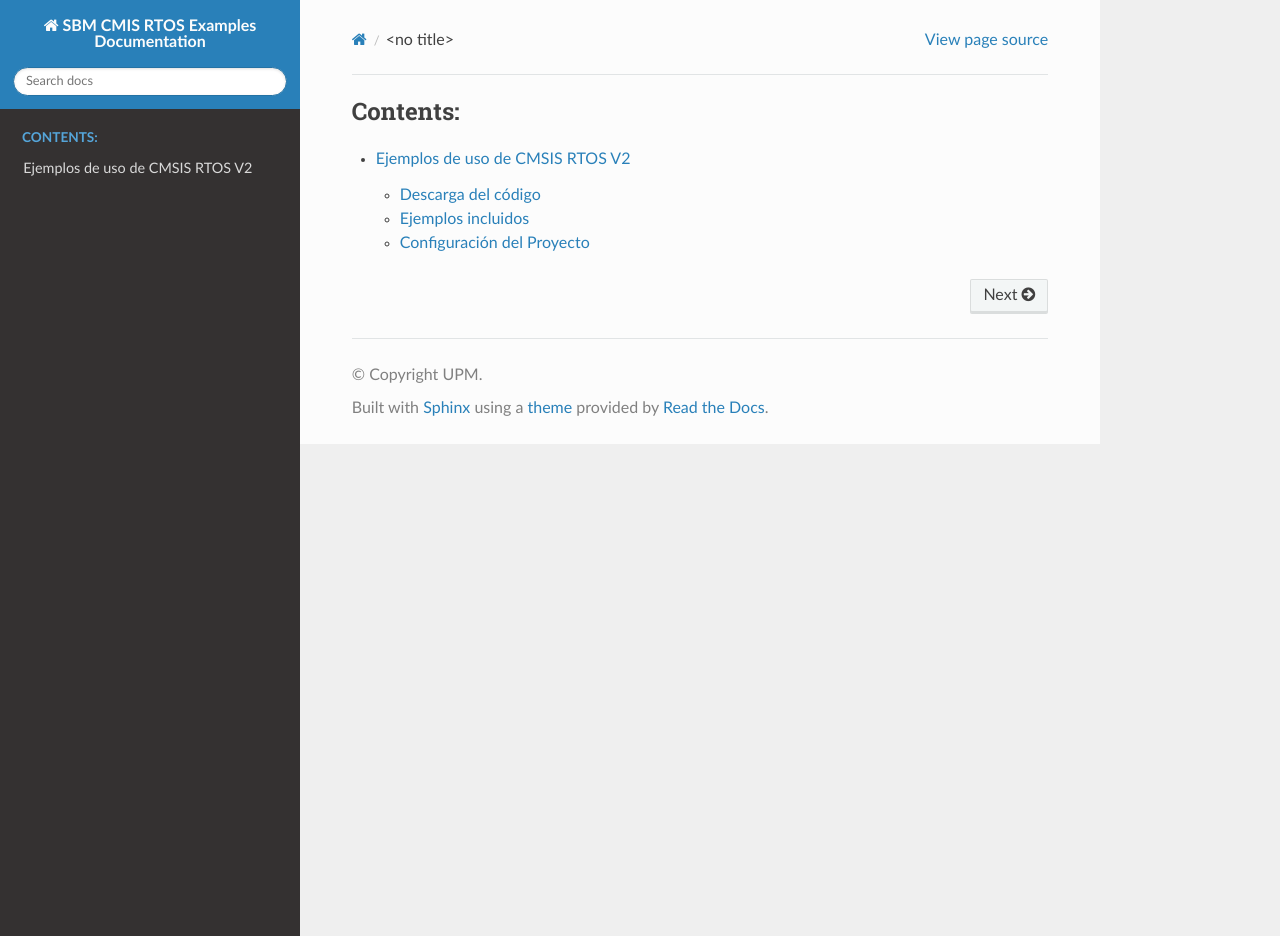
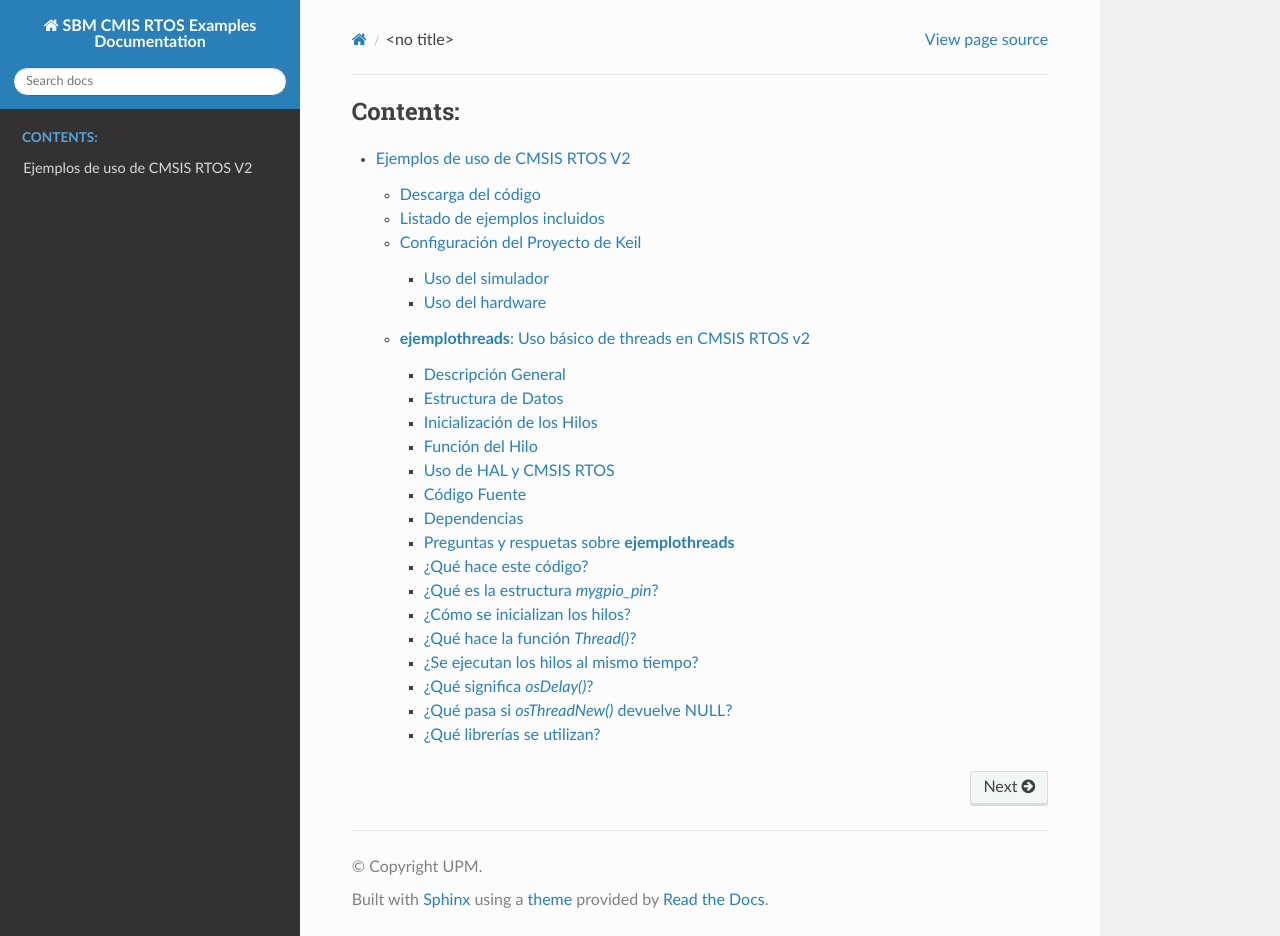
Before and after one commit to mruizglz/SBM-rtos, a Sphinx documentation site: the page built from docs/index.rst, in a window 1280 px wide and 936 px high. Built offline with Sphinx 7.4.7 and the Read the Docs theme 3.1.0, drawn with Linux system fonts in a browser that asks for light colours; some of the changed lines change nothing that is shown.

Commit message:
Improve description

```diff
--- a/docs/cmsis-rtos.rst
+++ b/docs/cmsis-rtos.rst
@@ -3,15 +3,15 @@
 ================================
 
 El repositorio contiene los ejemplos básicos para entender el funcionamiento de la API CMSIS-RTOS V2 utilizando el sistema operativo RTX version 5.
-Los ejemplos estan implementados para utilizar minimamente los periféricos del microcontrolador y hacer hincapie en los conceptos de manejo del Sistema OPerativo.
+Los ejemplos estan implementados para utilizar minimamente los periféricos del microcontrolador y hacer hincapie en los conceptos de manejo del Sistema Operativo.
 
-Los ejemplos se han implementado para el STM32F429 utilizado en la asignatura Sistemas Basados en microprocesador y se pueden ejecutar utilizando el simulador del microprocesador includido en el entorno de keil Microvision  o bien el hardware.
+Los ejemplos se han implementado para el STM32F429 utilizado en la asignatura **Sistemas Basados en microprocesador** y se pueden ejecutar utilizando el simulador del microprocesador includido en el entorno de keil Microvision o bien el hardware.
 
 *******************
 Descarga del código
 *******************
 
-Para descrgar el código puede utilizar un cliente de git en su ordenador o bien descargar el repositorio completo. Las instruciones para clonar el repositorio son:
+Para descargar el código puede utilizar un cliente de git en su ordenador o bien descargar el repositorio completo (formato **zip**). Las instruciones para clonar el repositorio son:
 
 .. note:: Descarga del código
 
@@ -23,48 +23,75 @@
 
 
 
-*******************
-Ejemplos incluidos
-*******************
-
+*****************************
+Listado de ejemplos incluidos
+*****************************
 
 .. list-table:: Ejemplos incluidos
    :header-rows: 1
 
    * - Carpeta
      - Objetivos
-   * - ejemplothreads
+   * - **ejemplothreads**
      - Aprender el manejo básico de creación de threads. Uso de la misma función con parámetros parea crear multiples threads
-   * - ejemplothreads-flags
+   * - **ejemplothreads-flags**
      - Sincronización de threads usando flags
-   * - ejemplothreads-queues
+   * - **ejemplothreads-queues**
      - Intercambio de datos entre threads usando colas
-   * - ejemplothreads-timers
+   * - **ejemplothreads-timers**
      - Gestion de timers "software"
 
 
-**************************
-Configuración del Proyecto
-**************************
+**********************************
+Configuración del Proyecto de Keil
+**********************************
 
 -----------------
 Uso del simulador
 -----------------
 
-En Keil Microvision dispone de opciones para configurar el target (Options for Target). Seleccione Debug y active el uso del simulador (Use Simulator). Configure el fichero
+Keil Microvision dispone de opciones para configurar donde se ejecutará la aplicación (Icono *Options for Target*). Seleccione **Debug** y active el uso del simulador (**Use Simulator**).
+Es necesario que configure el fichero de inicialización (**Initialization File**) para que cargue el script de configuración del microcontrolador. En este caso, seleccione el fichero ``simulator.ini`` que se encuentra en cada una de las carpetas de ejmplo. Por ejemplo en la carpeta ``.\ejemplothreads`` del repositorio encontrará el fichero **simulador.ini** con este contenido:
 
-Control de LEDs con CMSIS RTOS v2 en STM32
-==========================================
+.. literalinclude:: ../ejemplothreads/simulator.ini
+  :language: ini
+  :linenos:
+  :emphasize-lines: 3
+
+El significado de estas instrucciones es habilitar para el simulador las operaciones de lectura  escritura en las zonas de memoria donde se encuentran los periféricos.
+
+.. tip::
+
+   Cuando se usa el simulador de Keil las operaciones de escritura y lectura de los periféricos no tienen ningún efecto y por tanto no podrá simular el comportamiento hardware de los mismos
+   Todas las operaciones de la capa HAL que actuan sobre periféricos no tendrán ningún efecto. Por ejemplo, si en el código se configura un pin como salida y luego se escribe un valor alto en el mismo, no podrá ver ningún cambio en el estado del pin.
+
+
+Como podrá ver en el codigo del programa ``main.c`` existe compilación condicional para incluir o no el código de configuración del RCC para usar un reloj externo (HSE).
+Si utiliza el simulador debe desactivar esta opción y usar el reloj interno (HSI) que es el que utiliza el simulador. La pestaña **C/C++(AC6)** permite añadir en ``define`` etiquetas. Incluya ``SIMULATOR`` si quiere utilizar el simulator.
+
+----------------
+Uso del hardware
+----------------
+
+Si dispone de una placa con el microcontrolador STM32F429 puede ejecutar el código directamente en el hardware. En este caso debe configurar las opciones del proyecto para que utilice el ST-Link en lugar del simulador.
+
+**No defina la variable** ``SIMULATOR`` en las opciones de compilación para que el circutio de RCC se configure adecadamente.
+
+**********************************************************
+**ejemplothreads**: Uso básico de threads en CMSIS RTOS v2
+**********************************************************
 
 Este documento describe el funcionamiento de un programa en C que utiliza CMSIS RTOS v2 y la biblioteca HAL de STM32 para controlar dos LEDs mediante hilos concurrentes.
 
+-------------------
 Descripción General
 -------------------
 
 El programa crea dos hilos que controlan dos LEDs conectados a los pines PB0 y PB7 del microcontrolador STM32F4. Cada hilo alterna el estado de su LED con una frecuencia distinta, utilizando funciones del sistema operativo en tiempo real (RTOS) y la biblioteca HAL para la configuración y manipulación de los pines GPIO.
 
-Estructura de Datos Personalizada
----------------------------------
+-------------------
+Estructura de Datos
+-------------------
 
 Se define una estructura llamada ``mygpio_pin`` que encapsula toda la información necesaria para controlar un LED:
 
@@ -75,6 +102,7 @@
 
 Esta estructura permite pasar todos los parámetros necesarios a la función del hilo de forma organizada.
 
+---------------------------
 Inicialización de los Hilos
 ---------------------------
 
@@ -86,6 +114,7 @@
 
 Cada hilo se ejecuta de forma independiente y controla su propio LED.
 
+----------------
 Función del Hilo
 ----------------
 
@@ -99,17 +128,14 @@
 
 Esto provoca que el LED conectado al pin correspondiente parpadee con una frecuencia determinada.
 
+-----------------------
 Uso de HAL y CMSIS RTOS
-------------------------
+-----------------------
 
 - **HAL (Hardware Abstraction Layer)**: se utiliza para configurar e inicializar los pines GPIO de forma sencilla y portable.
 - **CMSIS RTOS v2**: proporciona las funciones para crear y gestionar hilos, como ``osThreadNew`` y ``osDelay``.
 
-Sincronización de los Hilos
----------------------------
-
-Aunque los hilos no están sincronizados explícitamente entre sí, cada uno tiene su propio retardo y ejecuta su bucle de forma independiente. Esto permite que los LEDs parpadeen de forma asíncrona, simulando tareas concurrentes en el sistema embebido.
-
+-------------
 Código Fuente
 -------------
 
@@ -169,48 +195,56 @@
         mygpio_pin *gpio = (mygpio_pin *)argument;
         HAL_GPIO_Init(gpio->port, &(gpio->pin));
         while (1) {
-            gpio->counter = ~gpio->counter;
+            gpio->counter++;
             HAL_GPIO_TogglePin(gpio->port, gpio->pin.Pin);
             osDelay(gpio->delay);
         }
     }
 
+------------
 Dependencias
 ------------
 
-- Biblioteca HAL de STM32.
+- Librería HAL de STM32.
 - CMSIS RTOS v2.
 
+----------------------------------------------
+Preguntas y respuetas sobre **ejemplothreads**
+----------------------------------------------
 
-Preguntas frecuentes sobre el código CMSIS RTOS v2 para control de LEDs
-=======================================================================
-
-Esta sección contiene una serie de preguntas frecuentes (FAQ) con sus respectivas respuestas sobre el funcionamiento del código que utiliza CMSIS RTOS v2 para controlar LEDs en una placa STM32.
+Esta sección contiene una serie de preguntas con sus respectivas respuestas sobre el funcionamiento del código que utiliza CMSIS RTOS v2 para controlar LEDs en una placa STM32.
 
 .. contents:: Tabla de contenido
    :depth: 1
    :local:
 
+----------------------
 ¿Qué hace este código?
 ----------------------
 
 Este código crea dos hilos (threads) que controlan dos LEDs conectados a los pines PB0 y PB7 de una placa STM32F4. Cada hilo alterna el estado del LED (encendido/apagado) con una frecuencia determinada utilizando funciones del sistema operativo en tiempo real CMSIS RTOS v2.
+Es importante entender que el mismo codigo (funcion Thread) es ejecutado por dos hilos diferentes, cada uno con sus propios parámetros, que se reciben en el argumento de la función.
+Es de tipo ``void`` para poder pasar cualquier tipo de estructura como argumento. Dentro del codigo del Thread se realiza un casting al tipo de estructura que se utiliza en el ejemplo
 
+
+-----------------------------------
 ¿Qué es la estructura `mygpio_pin`?
-------------------------------------
+-----------------------------------
 
-Es una estructura personalizada que encapsula toda la información necesaria para controlar un pin GPIO:
+Es una estructura de datos que encapsula la información necesaria para controlar un pin GPIO en este ejemplo:
 
 - ``pin``: configuración del pin (tipo, velocidad, modo).
 - ``port``: puerto GPIO al que pertenece el pin (por ejemplo, GPIOB).
-- ``delay``: retardo en milisegundos entre cada cambio de estado del LED.
-- ``counter``: variable auxiliar que se alterna en cada ciclo.
+- ``delay``: retardo en milisegundos entre cada cambio de estado (toggle).
+- ``counter``: variable auxiliar que cuenta la cantidad de veces que se ha realizado el toggle.
 
+-------------------------------
 ¿Cómo se inicializan los hilos?
 -------------------------------
 
 La función ``Init_Thread()`` habilita el reloj del puerto GPIOB, configura los parámetros de cada LED y crea dos hilos con ``osThreadNew()``, pasando como argumento la estructura ``mygpio_pin`` correspondiente a cada LED.
 
+--------------------------------
 ¿Qué hace la función `Thread()`?
 --------------------------------
 
@@ -222,34 +256,30 @@
    - Se cambia el estado del LED con ``HAL_GPIO_TogglePin``.
    - Se espera el tiempo definido en ``delay`` usando ``osDelay``.
 
+---------------------------------------
 ¿Se ejecutan los hilos al mismo tiempo?
 ---------------------------------------
 
-Sí. CMSIS RTOS v2 permite la ejecución concurrente de múltiples hilos. Cada hilo funciona de forma independiente, alternando el estado de su LED con su propio retardo.
+CMSIS RTOS v2 permite la ejecución concurrente, que no simultanea, de múltiples hilos. El scheduler del sistema operativo se encarga de asignar tiempo de CPU a cada hilo según su estado y prioridad.
 
+
+---------------------------
 ¿Qué significa `osDelay()`?
 ---------------------------
 
-Es una función del RTOS que suspende la ejecución del hilo actual durante un número determinado de milisegundos. Esto permite que otros hilos se ejecuten mientras tanto.
+Es una función del RTOS que suspende la ejecución del hilo actual durante un número determinado de milisegundos. Esto permite que otros hilos se ejecuten mientras tanto. ``osDelay`` tiene como parametro el número de ticks que la tarea estará bloqueada. El número de ticks por segundo se define en el archivo ``RTX_Config.h`` (parámetro ``Kernel Tick Frequency [Hz]``). En este ejemplo se ha configurado a 1000, por lo que un tick equivale a 1 ms.
 
-¿Para qué sirve `HAL_GPIO_TogglePin()`?
----------------------------------------
 
-Esta función cambia el estado lógico del pin GPIO: si está en alto (LED encendido), lo pone en bajo (LED apagado), y viceversa.
-
+-------------------------------------------
 ¿Qué pasa si `osThreadNew()` devuelve NULL?
 -------------------------------------------
 
 Significa que no se pudo crear el hilo. En ese caso, la función ``Init_Thread()`` devuelve -1 como señal de error.
 
+---------------------------
 ¿Qué librerías se utilizan?
 ---------------------------
 
 - ``cmsis_os2.h``: para funciones del sistema operativo en tiempo real.
 - ``stm32f4xx_hal.h``: para funciones de acceso a hardware (HAL).
 - ``stdlib.h``: para funciones estándar de C.
-
-¿Se puede ampliar este código?
-------------------------------
-
-Sí. Se pueden agregar más hilos para controlar otros LEDs o dispositivos, modificar los retardos, o incluir lógica adicional en la función del hilo.
--- a/docs/index.rst
+++ b/docs/index.rst
@@ -1,5 +1,5 @@
 .. toctree::
-   :maxdepth: 2
+   :maxdepth: 3
    :caption: Contents:
 
    cmsis-rtos.rst
```
Also changed, not shown: 2 other files.
